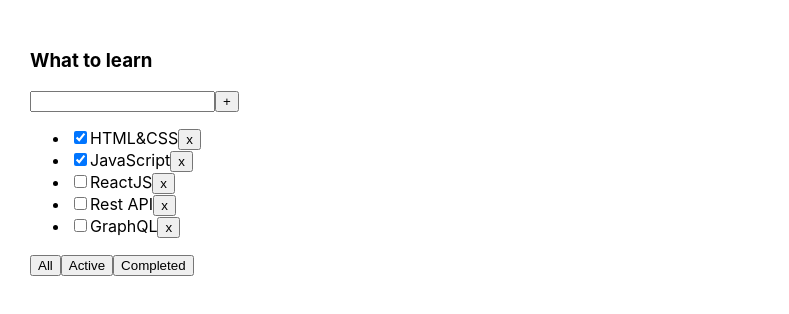
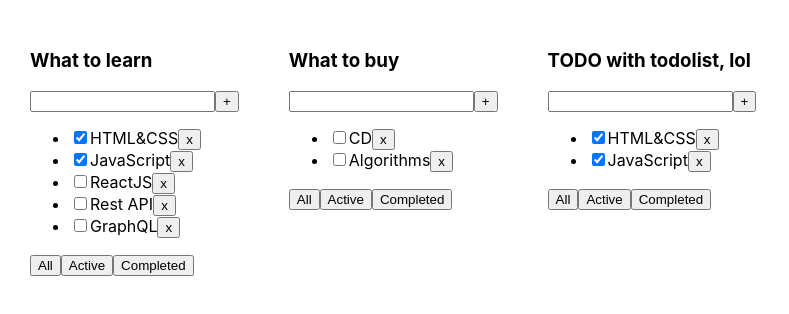
Before and after one commit to paraslov/it-inc_todolist, a React (Create React App) app: page / in a window 1280 px wide. Shown: the top 314 px of the page, without its empty margins (0-789 px from the left). Built offline with nearby package versions, Linux system fonts and the light colour scheme.

Commit message:
Working on multiple tasks functionality...

```diff
--- a/src/App.tsx
+++ b/src/App.tsx
@@ -13,53 +13,113 @@
 
 
 function App() {
-    //* useState =========================================================>
-    let [tasks, setTasks] = useState<Array<TaskType>>([
-        {id: v1(), title: 'HTML&CSS', isDone: true},
-        {id: v1(), title: 'JavaScript', isDone: true},
-        {id: v1(), title: 'ReactJS', isDone: false},
-        {id: v1(), title: 'Rest API', isDone: false},
-        {id: v1(), title: 'GraphQL', isDone: false},
-    ])
-    let [filter, setFilter] = useState<FilterValuesType>('all')
 
-    //* Component filters logic ==========================================>
-    let tasksForTodolist = tasks
-    if (filter === 'completed') {
-        tasksForTodolist = tasks.filter(t => t.isDone)
-    }
-    if (filter === 'active') {
-        tasksForTodolist = tasks.filter(t => !t.isDone)
+    //* Callbacks for Todolist.tsx  =======================================>
+    function removeTask(id: string, todolistId: string) {
+        tasks[todolistId].filter(t => t.id !== id)
+        setTasks({...tasks})
     }
 
-    //* Callbacks for Todolist.tsx  =======================================>
-    function removeTask(id: string) {
-        setTasks(tasks.filter(t => t.id !== id))
-    }
-
-    function addNewTask(newTaskTitle: string) {
+    function addNewTask(newTaskTitle: string, todolistId: string) {
         const newTask = {
             id: v1(),
             title: newTaskTitle,
             isDone: false
         }
-        const newTasks = [newTask, ...tasks]
-        setTasks(newTasks)
+        tasks[todolistId] = [newTask, ...tasks[todolistId]]
+        setTasks({...tasks})
     }
 
-    function filterTasks(filterCondition: FilterValuesType) {
-        setFilter(filterCondition)
+    function filterTasks(filterCondition: FilterValuesType, id: string) {
+        let todolist = todolists.find(tl => tl.id === id)
+        if (todolist) {
+            todolist.filter = filterCondition
+            setTodolists([...todolists])
+        }
     }
+
+    //* Todolists declaration section  =======================================>
+    type TodolistType = {
+        id: string
+        title: string
+        filter: FilterValuesType
+    }
+
+    const todolist1 = v1()
+    const todolist2 = v1()
+    const todolist3 = v1()
+
+    const [todolists, setTodolists] = useState<Array<TodolistType>>([
+        {
+            id: todolist1,
+            title: 'What to learn',
+            filter: 'all'
+        },
+        {
+            id: todolist2,
+            title: 'What to buy',
+            filter: 'active'
+        },
+        {
+            id: todolist3,
+            title: 'TODO with todolist, lol',
+            filter: 'completed'
+        }
+    ])
+
+    //* Tasks declaration section =========================================================>
+    type TasksType = {
+        [key: string] : Array<TaskType>
+    }
+
+    const [tasks, setTasks] = useState({
+        [todolist1]: [
+            {id: v1(), title: 'HTML&CSS', isDone: true},
+            {id: v1(), title: 'JavaScript', isDone: true},
+            {id: v1(), title: 'ReactJS', isDone: false},
+            {id: v1(), title: 'Rest API', isDone: false},
+            {id: v1(), title: 'GraphQL', isDone: false},
+        ],
+        [todolist2]: [
+            {id: v1(), title: 'CD', isDone: false},
+            {id: v1(), title: 'HF:JavaScript', isDone: true},
+            {id: v1(), title: 'Clean code', isDone: true},
+            {id: v1(), title: 'Algorithms', isDone: false},
+        ],
+        [todolist3]: [
+            {id: v1(), title: 'HTML&CSS', isDone: true},
+            {id: v1(), title: 'JavaScript', isDone: true},
+            {id: v1(), title: 'ReactJS', isDone: false},
+            {id: v1(), title: 'Rest API', isDone: false},
+            {id: v1(), title: 'GraphQL', isDone: false},
+        ]
+    })
 
 
     return (
         <div className="App">
-            <Todolist title='What to learn'
-                      tasks={tasksForTodolist}
-                      removeTask={removeTask}
-                      filterTasks={filterTasks}
-                      addNewTask={addNewTask}
-            />
+            {todolists.map((tl: any) => {
+
+                    //* Component filters logic ==========================================>
+                    let tasksForTodolist = tasks[tl.id]
+                    if (tl.filter === 'completed') {
+                        tasksForTodolist = tasks[tl.id].filter(t => t.isDone)
+                    }
+                    if (tl.filter === 'active') {
+                        tasksForTodolist = tasks[tl.id].filter(t => !t.isDone)
+                    }
+
+                    return <Todolist title={tl.title}
+                                     tasks={tasksForTodolist}
+                                     id={tl.id}
+                                     removeTask={removeTask}
+                                     filterTasks={filterTasks}
+                                     addNewTask={addNewTask}
+
+                    />
+                }
+            )}
+
         </div>
     );
 }
--- a/src/Todolist.tsx
+++ b/src/Todolist.tsx
@@ -3,11 +3,12 @@
 
 //* Types declaration ===================================================>
 type PropsType = {
+    id: string
     title: string
     tasks: Array<TaskType>
-    removeTask: (id: string) => void
-    filterTasks: (filterCondition: FilterValuesType) => void
-    addNewTask: (newTaskTitle: string) => void
+    removeTask: (id: string, todolistId: string) => void
+    filterTasks: (filterCondition: FilterValuesType, id: string) => void
+    addNewTask: (newTaskTitle: string, todolistId: string) => void
 }
 
 function Todolist(props: PropsType) {
@@ -18,7 +19,7 @@
     //* <li> elements mapping for tasks <ul> list =========================>
     const tasksElements = props.tasks
         .map(task => {
-            const removeTask = () => props.removeTask(task.id)
+            const removeTask = () => props.removeTask(task.id, props.id)
             return <li key={task.id}>
                 <input type="checkbox" checked={task.isDone}/>
                 <span>{task.title}</span>
@@ -28,16 +29,16 @@
 
     //* Callbacks for adding new task, <input> and <button> tags  ==========>
     const addNewTask = () => {
-        props.addNewTask(newTaskTitle)
+        props.addNewTask(newTaskTitle, props.id)
         setNewTaskTitle('')
     }
     const onTaskTitleChange = (e: ChangeEvent<HTMLInputElement>) => setNewTaskTitle(e.currentTarget.value)
     const onTaskTitleKeyEnterPress = (e: KeyboardEvent<HTMLInputElement>) => {
         if (e.charCode === 13) addNewTask()
     }
-    const setFilterAll = () => props.filterTasks('all')
-    const setFilterCompleted = () => props.filterTasks('completed')
-    const setFilterActive = () => props.filterTasks('active')
+    const setFilterAll = () => props.filterTasks('all', props.id)
+    const setFilterCompleted = () => props.filterTasks('completed', props.id)
+    const setFilterActive = () => props.filterTasks('active', props.id)
 
 
     return (
```
